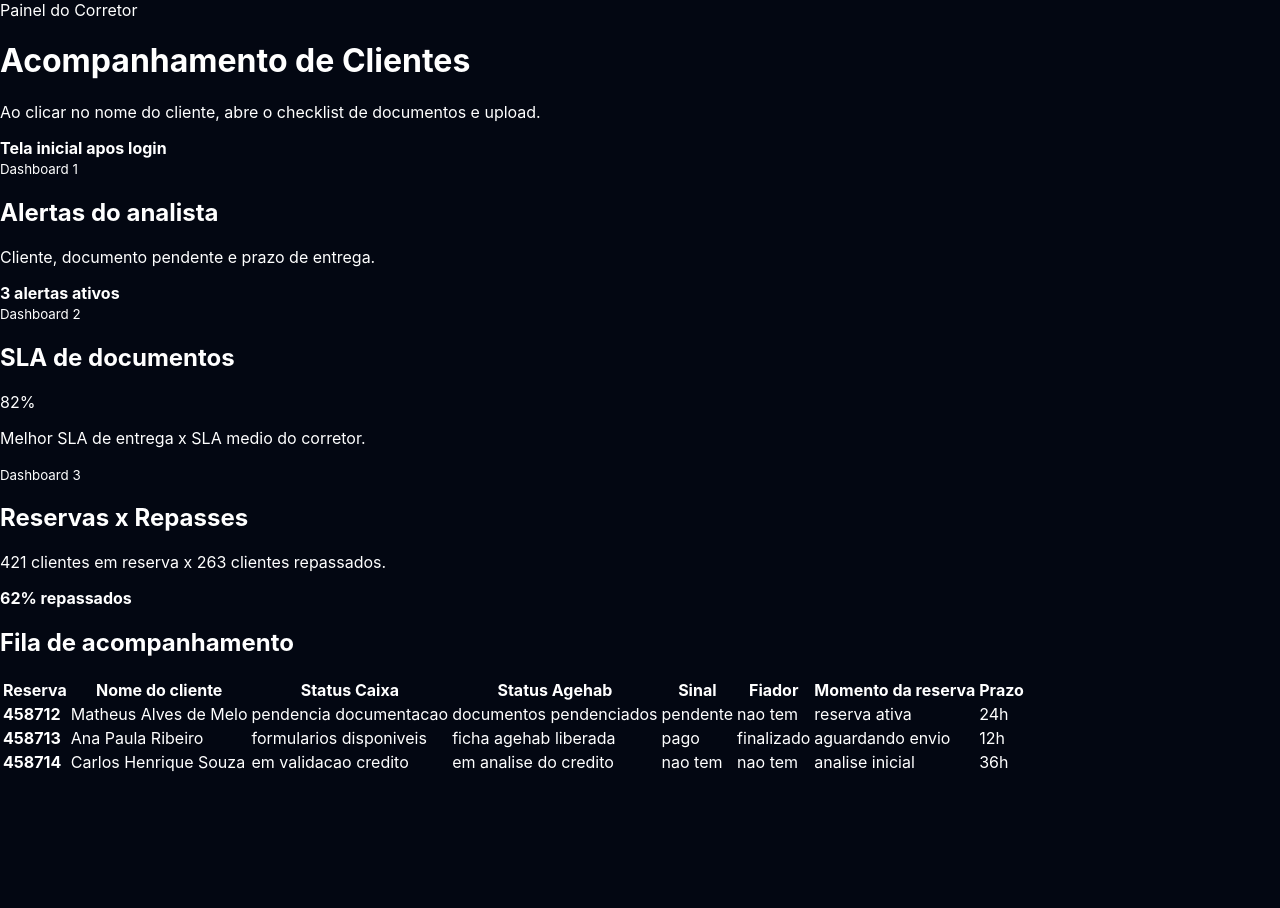
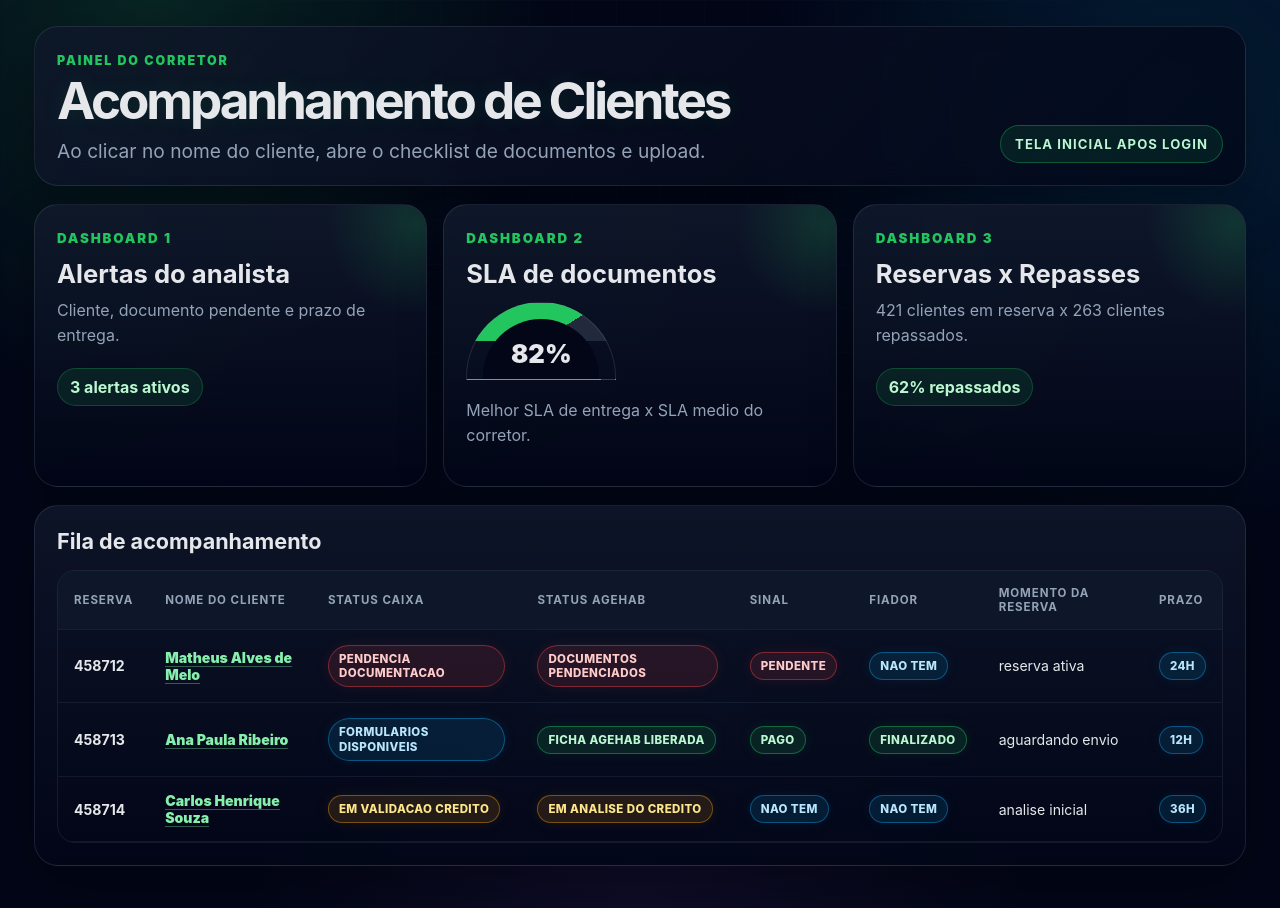
Before and after one commit to catsandygo-design/MAQ2-CREDITO, a Next.js app: page /painel/acompanhamento in a window 1280 px wide. Before the commit the page ends 800 px from the top, so only its background shows below. Built offline with nearby package versions, Linux system fonts and the light colour scheme.

Commit message:
style: add enterprise visual layer for corretor dashboard

```diff
--- a/src/app/globals.css
+++ b/src/app/globals.css
@@ -7,12 +7,10 @@ body {
   margin: 0;
   padding: 0;
   width: 100%;
-  height: 100%;
   min-height: 100%;
   background: #030712;
   color: white;
   font-family: Inter, Arial, sans-serif;
-  overflow: hidden;
 }
 
 a {
@@ -86,9 +84,7 @@ a {
 }
 
 @keyframes neonBorderSpin {
-  to {
-    transform: rotate(360deg);
-  }
+  to { transform: rotate(360deg); }
 }
 
 .login-title,
@@ -118,157 +114,354 @@ form,
   font-size: 0.92rem;
 }
 
-.logo-container {
-  display: flex;
-  justify-content: center;
-  margin-bottom: clamp(14px, 2.6vh, 22px);
+.logo-container { display: flex; justify-content: center; margin-bottom: clamp(14px, 2.6vh, 22px); }
+.logo-icon { width: clamp(58px, 10vh, 72px); height: clamp(58px, 10vh, 72px); border-radius: 22px; background: rgba(15, 23, 42, 0.78); display: flex; align-items: center; justify-content: center; border: 1px solid rgba(125,211,252,0.32); overflow: hidden; box-shadow: 0 0 18px rgba(125,211,252,0.12); }
+.logo-image { width: 54px; height: 56px; display: block; object-fit: contain; }
+.field-group { margin-bottom: clamp(12px, 2.2vh, 18px); }
+.field-label { display: block; margin-bottom: 8px; color: #bfdbfe; font-size: 0.74rem; text-transform: uppercase; letter-spacing: 0.11em; }
+.field-input { width: 100%; padding: 13px 16px; border-radius: 15px; border: 1px solid rgba(125, 211, 252, 0.24); background: rgba(3, 7, 18, 0.82); color: white; outline: none; box-shadow: none; transition: border-color .2s ease, box-shadow .2s ease, transform .2s ease; }
+.field-input:focus { border-color: #7dd3fc; box-shadow: 0 0 0 3px rgba(125, 211, 252, 0.10); transform: translateY(-1px); }
+.submit-btn { width: 100%; border: none; border-radius: 15px; padding: 14px; cursor: pointer; font-weight: 800; background: linear-gradient(135deg, #7dd3fc, #c084fc); color: #020617; box-shadow: 0 12px 28px rgba(0,0,0,0.22); transition: transform .2s ease, box-shadow .2s ease; }
+.submit-btn:hover { transform: translateY(-2px); box-shadow: 0 16px 36px rgba(0,0,0,0.28); }
+.submit-btn:disabled { cursor: not-allowed; opacity: 0.7; transform: none; }
+.error-box { min-height: 18px; margin-top: 12px; text-align: center; color: #f87171; font-size: 0.88rem; }
+.card-hint { margin-top: clamp(12px, 2.2vh, 18px); padding-top: 14px; border-top: 1px solid rgba(125,211,252,0.14); color: #a5b4fc; text-align: center; font-size: 0.8rem; }
+.bg-orb { position: fixed; border-radius: 50%; filter: blur(100px); opacity: 0.20; pointer-events: none; }
+.bg-orb--green { width: 420px; height: 420px; background: radial-gradient(circle, rgba(125,211,252,0.22), transparent 70%); top: -120px; left: -110px; }
+.bg-orb--blue { width: 360px; height: 360px; background: radial-gradient(circle, rgba(56,189,248,0.16), transparent 70%); right: -90px; bottom: -90px; }
+.bg-orb--purple { width: 320px; height: 320px; background: radial-gradient(circle, rgba(168,85,247,0.18), transparent 70%); top: 36%; right: 8%; }
+
+@media (max-height: 680px) { .login-card { padding: 22px 28px; } .card-hint { display: none; } .login-subtitle { margin-bottom: 16px; } }
+@media (max-width: 480px) { .login-wrapper { width: 94vw; } .login-card { padding-inline: 22px; border-radius: 24px; } }
+
+/* ===== PAINEL DO CORRETOR - ACOMPANHAMENTO ENTERPRISE ===== */
+.cor-page {
+  min-height: 100vh;
+  padding: 26px clamp(14px, 3vw, 34px) 42px;
+  background:
+    radial-gradient(circle at 12% 0%, rgba(34,197,94,.16), transparent 28%),
+    radial-gradient(circle at 92% 12%, rgba(14,165,233,.15), transparent 30%),
+    radial-gradient(circle at 50% 100%, rgba(168,85,247,.08), transparent 35%),
+    #020617;
+  color: #e5e7eb;
 }
 
-.logo-icon {
-  width: clamp(58px, 10vh, 72px);
-  height: clamp(58px, 10vh, 72px);
-  border-radius: 22px;
-  background: rgba(15, 23, 42, 0.78);
+.cor-page::before {
+  content: "";
+  position: fixed;
+  inset: 0;
+  pointer-events: none;
+  background-image:
+    linear-gradient(rgba(148,163,184,.035) 1px, transparent 1px),
+    linear-gradient(90deg, rgba(148,163,184,.025) 1px, transparent 1px);
+  background-size: 44px 44px;
+  mask-image: radial-gradient(circle at 50% 10%, black, transparent 78%);
+}
+
+.cor-header,
+.cor-dash-grid,
+.cor-table-card {
+  position: relative;
+  z-index: 1;
+  max-width: 1380px;
+  margin-inline: auto;
+}
+
+.cor-header {
   display: flex;
+  align-items: flex-end;
+  justify-content: space-between;
+  gap: 18px;
+  padding: 22px;
+  border: 1px solid rgba(148,163,184,.16);
+  border-radius: 24px;
+  background: linear-gradient(135deg, rgba(15,23,42,.84), rgba(2,6,23,.76));
+  box-shadow: 0 22px 60px rgba(0,0,0,.32);
+  backdrop-filter: blur(14px);
+}
+
+.cor-header span {
+  display: inline-flex;
+  color: #22c55e;
+  font-size: .78rem;
+  font-weight: 900;
+  text-transform: uppercase;
+  letter-spacing: .15em;
+  margin-bottom: 8px;
+}
+
+.cor-header h1 {
+  margin: 0;
+  font-size: clamp(2rem, 4vw, 4rem);
+  line-height: .96;
+  letter-spacing: -.06em;
+  text-shadow: 0 0 22px rgba(34,197,94,.12);
+}
+
+.cor-header p {
+  margin: 14px 0 0;
+  color: #94a3b8;
+  font-size: clamp(.95rem, 1.6vw, 1.2rem);
+}
+
+.cor-header b {
+  display: inline-flex;
+  align-items: center;
+  min-width: max-content;
+  padding: 10px 14px;
+  border-radius: 999px;
+  border: 1px solid rgba(34,197,94,.35);
+  background: rgba(34,197,94,.10);
+  color: #bbf7d0;
+  font-size: .82rem;
+  text-transform: uppercase;
+  letter-spacing: .08em;
+}
+
+.cor-dash-grid {
+  display: grid;
+  grid-template-columns: 1fr 1fr 1fr;
+  gap: 16px;
+  margin-top: 18px;
+}
+
+.cor-card {
+  position: relative;
+  overflow: hidden;
+  min-height: 230px;
+  padding: 22px;
+  border-radius: 24px;
+  border: 1px solid rgba(148,163,184,.16);
+  background:
+    linear-gradient(180deg, rgba(15,23,42,.92), rgba(2,6,23,.86)),
+    radial-gradient(circle at top left, rgba(34,197,94,.16), transparent 60%);
+  box-shadow: 0 18px 44px rgba(0,0,0,.28);
+  transition: transform .2s ease, border-color .2s ease, box-shadow .2s ease;
+}
+
+.cor-card:hover {
+  transform: translateY(-4px);
+  border-color: rgba(34,197,94,.35);
+  box-shadow: 0 24px 60px rgba(0,0,0,.40), 0 0 26px rgba(34,197,94,.08);
+}
+
+.cor-card::after {
+  content: "";
+  position: absolute;
+  width: 180px;
+  height: 180px;
+  right: -80px;
+  top: -70px;
+  border-radius: 50%;
+  background: radial-gradient(circle, rgba(34,197,94,.18), transparent 70%);
+}
+
+.cor-card small {
+  position: relative;
+  z-index: 1;
+  color: #22c55e;
+  font-weight: 900;
+  text-transform: uppercase;
+  letter-spacing: .14em;
+}
+
+.cor-card h2 {
+  position: relative;
+  z-index: 1;
+  margin: 14px 0 10px;
+  font-size: clamp(1.35rem, 2vw, 2rem);
+  line-height: 1.05;
+}
+
+.cor-card p {
+  position: relative;
+  z-index: 1;
+  color: #94a3b8;
+  line-height: 1.55;
+  margin: 0 0 16px;
+}
+
+.cor-card strong {
+  position: relative;
+  z-index: 1;
+  display: inline-flex;
+  margin-top: 4px;
+  padding: 8px 12px;
+  border-radius: 999px;
+  background: rgba(34,197,94,.11);
+  border: 1px solid rgba(34,197,94,.26);
+  color: #bbf7d0;
+}
+
+.cor-speed {
+  position: relative;
+  z-index: 1;
+  width: 150px;
+  height: 78px;
+  margin: 14px 0 18px;
+  overflow: hidden;
+  border-radius: 150px 150px 0 0;
+  background: conic-gradient(from 270deg, #22c55e 0 148deg, rgba(148,163,184,.18) 148deg 180deg, transparent 180deg 360deg);
+  border: 1px solid rgba(148,163,184,.18);
+}
+
+.cor-speed::after {
+  content: "";
+  position: absolute;
+  inset: 16px 16px 0;
+  border-radius: 140px 140px 0 0;
+  background: #020617;
+}
+
+.cor-speed span {
+  position: absolute;
+  z-index: 2;
+  left: 0;
+  right: 0;
+  bottom: 10px;
+  text-align: center;
+  font-size: 1.6rem;
+  font-weight: 900;
+  color: #e5e7eb;
+}
+
+.cor-table-card {
+  margin-top: 18px;
+  padding: 22px;
+  border-radius: 24px;
+  border: 1px solid rgba(148,163,184,.16);
+  background: linear-gradient(180deg, rgba(15,23,42,.88), rgba(2,6,23,.86));
+  box-shadow: 0 20px 55px rgba(0,0,0,.30);
+}
+
+.cor-table-card h2 {
+  margin: 0 0 16px;
+  font-size: 1.35rem;
+}
+
+.cor-table-scroll {
+  width: 100%;
+  overflow-x: auto;
+  border-radius: 18px;
+  border: 1px solid rgba(148,163,184,.12);
+}
+
+.cor-table {
+  width: 100%;
+  min-width: 1120px;
+  border-collapse: collapse;
+  font-size: .88rem;
+}
+
+.cor-table th,
+.cor-table td {
+  padding: 15px 16px;
+  text-align: left;
+  border-bottom: 1px solid rgba(148,163,184,.10);
+  vertical-align: middle;
+}
+
+.cor-table th {
+  position: sticky;
+  top: 0;
+  background: rgba(15,23,42,.96);
+  color: #94a3b8;
+  text-transform: uppercase;
+  letter-spacing: .08em;
+  font-size: .72rem;
+  z-index: 2;
+}
+
+.cor-table tbody tr {
+  transition: background .15s ease;
+}
+
+.cor-table tbody tr:hover {
+  background: rgba(34,197,94,.045);
+}
+
+.cor-link {
+  color: #86efac;
+  font-weight: 900;
+  text-decoration: none;
+  border-bottom: 1px solid rgba(134,239,172,.35);
+}
+
+.cor-link:hover {
+  color: #22c55e;
+  border-bottom-color: #22c55e;
+}
+
+.cor-badge {
+  display: inline-flex;
   align-items: center;
   justify-content: center;
-  border: 1px solid rgba(125,211,252,0.32);
-  overflow: hidden;
-  box-shadow: 0 0 18px rgba(125,211,252,0.12);
+  max-width: 260px;
+  padding: 6px 10px;
+  border-radius: 999px;
+  border: 1px solid rgba(148,163,184,.18);
+  background: rgba(148,163,184,.10);
+  color: #cbd5e1;
+  font-size: .72rem;
+  font-weight: 800;
+  text-transform: uppercase;
+  letter-spacing: .035em;
+  white-space: normal;
+  line-height: 1.25;
 }
 
-.logo-image {
-  width: 54px;
-  height: 56px;
-  display: block;
-  object-fit: contain;
+.cor-badge-ok {
+  background: rgba(34,197,94,.13);
+  border-color: rgba(34,197,94,.42);
+  color: #bbf7d0;
+  box-shadow: 0 0 14px rgba(34,197,94,.09);
 }
 
-.field-group {
-  margin-bottom: clamp(12px, 2.2vh, 18px);
+.cor-badge-danger {
+  background: rgba(239,68,68,.13);
+  border-color: rgba(239,68,68,.44);
+  color: #fecaca;
+  box-shadow: 0 0 14px rgba(239,68,68,.10);
 }
 
-.field-label {
-  display: block;
-  margin-bottom: 8px;
-  color: #bfdbfe;
-  font-size: 0.74rem;
-  text-transform: uppercase;
-  letter-spacing: 0.11em;
+.cor-badge-warn {
+  background: rgba(245,158,11,.13);
+  border-color: rgba(245,158,11,.42);
+  color: #fde68a;
+  box-shadow: 0 0 14px rgba(245,158,11,.09);
 }
 
-.field-input {
-  width: 100%;
-  padding: 13px 16px;
-  border-radius: 15px;
-  border: 1px solid rgba(125, 211, 252, 0.24);
-  background: rgba(3, 7, 18, 0.82);
-  color: white;
-  outline: none;
-  box-shadow: none;
-  transition: border-color .2s ease, box-shadow .2s ease, transform .2s ease;
+.cor-badge-info {
+  background: rgba(14,165,233,.13);
+  border-color: rgba(14,165,233,.42);
+  color: #bae6fd;
+  box-shadow: 0 0 14px rgba(14,165,233,.08);
 }
 
-.field-input:focus {
-  border-color: #7dd3fc;
-  box-shadow: 0 0 0 3px rgba(125, 211, 252, 0.10);
-  transform: translateY(-1px);
-}
-
-.submit-btn {
-  width: 100%;
-  border: none;
-  border-radius: 15px;
-  padding: 14px;
-  cursor: pointer;
-  font-weight: 800;
-  background: linear-gradient(135deg, #7dd3fc, #c084fc);
-  color: #020617;
-  box-shadow: 0 12px 28px rgba(0,0,0,0.22);
-  transition: transform .2s ease, box-shadow .2s ease;
-}
-
-.submit-btn:hover {
-  transform: translateY(-2px);
-  box-shadow: 0 16px 36px rgba(0,0,0,0.28);
-}
-
-.submit-btn:disabled {
-  cursor: not-allowed;
-  opacity: 0.7;
-  transform: none;
-}
-
-.error-box {
-  min-height: 18px;
-  margin-top: 12px;
-  text-align: center;
-  color: #f87171;
-  font-size: 0.88rem;
-}
-
-.card-hint {
-  margin-top: clamp(12px, 2.2vh, 18px);
-  padding-top: 14px;
-  border-top: 1px solid rgba(125,211,252,0.14);
-  color: #a5b4fc;
-  text-align: center;
-  font-size: 0.8rem;
-}
-
-.bg-orb {
-  position: fixed;
-  border-radius: 50%;
-  filter: blur(100px);
-  opacity: 0.20;
-  pointer-events: none;
-}
-
-.bg-orb--green {
-  width: 420px;
-  height: 420px;
-  background: radial-gradient(circle, rgba(125,211,252,0.22), transparent 70%);
-  top: -120px;
-  left: -110px;
-}
-
-.bg-orb--blue {
-  width: 360px;
-  height: 360px;
-  background: radial-gradient(circle, rgba(56,189,248,0.16), transparent 70%);
-  right: -90px;
-  bottom: -90px;
-}
-
-.bg-orb--purple {
-  width: 320px;
-  height: 320px;
-  background: radial-gradient(circle, rgba(168,85,247,0.18), transparent 70%);
-  top: 36%;
-  right: 8%;
-}
-
-@media (max-height: 680px) {
-  .login-card {
-    padding: 22px 28px;
+@media (max-width: 980px) {
+  .cor-header {
+    align-items: flex-start;
+    flex-direction: column;
   }
-
-  .card-hint {
-    display: none;
+  .cor-dash-grid {
+    grid-template-columns: 1fr;
   }
-
-  .login-subtitle {
-    margin-bottom: 16px;
+  .cor-card {
+    min-height: auto;
   }
 }
 
-@media (max-width: 480px) {
-  .login-wrapper {
-    width: 94vw;
+@media (max-width: 560px) {
+  .cor-page {
+    padding: 14px 10px 30px;
   }
-
-  .login-card {
-    padding-inline: 22px;
-    border-radius: 24px;
+  .cor-header,
+  .cor-card,
+  .cor-table-card {
+    border-radius: 18px;
+    padding: 16px;
+  }
+  .cor-header h1 {
+    font-size: 2.25rem;
   }
 }
```
